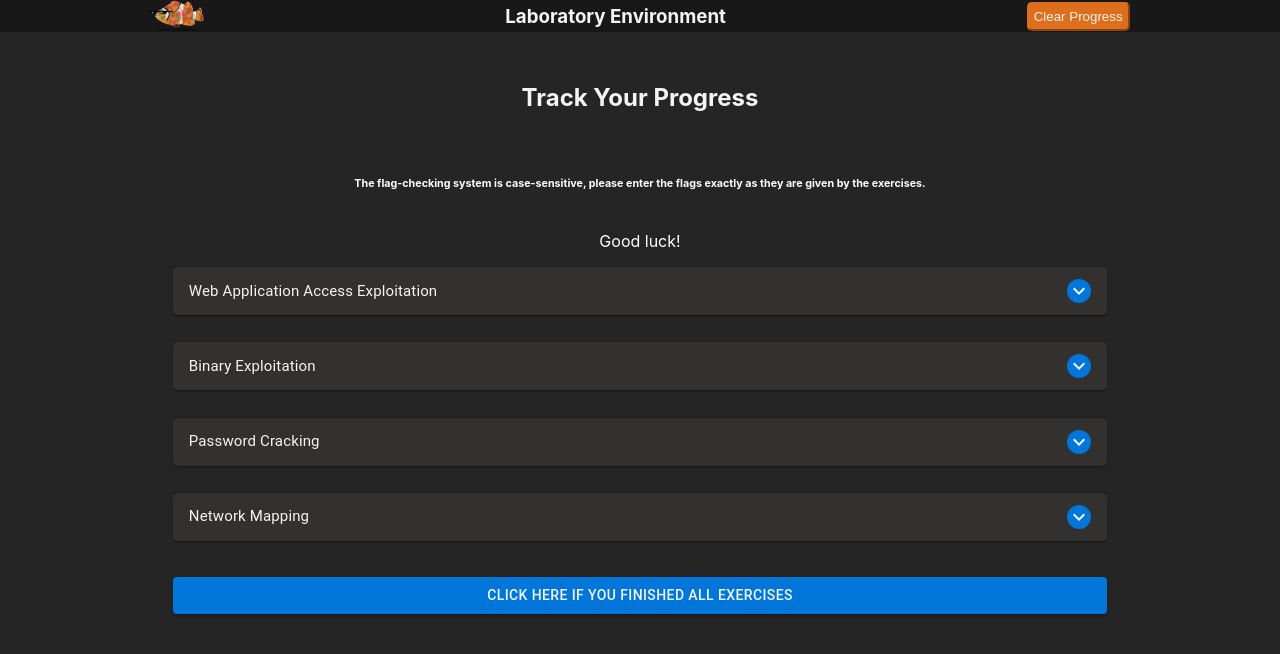
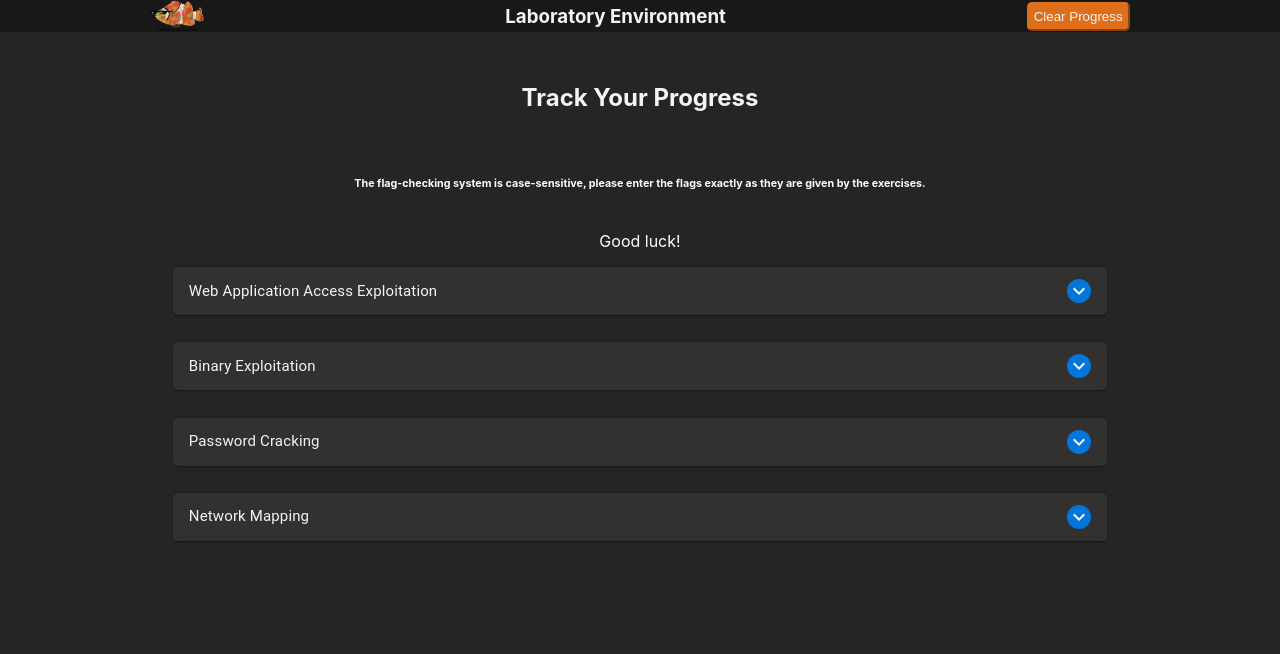
Before and after one commit to omarfq/capstone-progress-website, a React (Create React App) app: page / in a window 1280 px wide. Shown: the top 654 px of the page. Built offline with nearby package versions, Linux system fonts and the light colour scheme.

Commit message:
Got rid of the feature that turned containers green

```diff
--- a/src/components/item-list/item-list.component.jsx
+++ b/src/components/item-list/item-list.component.jsx
@@ -1,4 +1,4 @@
-import React, { useState, useEffect, useCallback } from 'react';
+import React, { useState } from 'react';
 import { makeStyles } from '@material-ui/core/styles';
 import ExpansionPanel from '@material-ui/core/ExpansionPanel';
 import ExpansionPanelDetails from '@material-ui/core/ExpansionPanelDetails';
@@ -7,7 +7,6 @@ import Typography from '@material-ui/core/Typography';
 import ExpandMoreIcon from '@material-ui/icons/ExpandMore';
 import ItemDetails from '../item-details/item-details.component';
 import LAB_DATA from '../data/lab.data';
-import FinishButtonComponent from '../button/finishButton.component';
 
 const useStyles = makeStyles((theme) => ({
   root: {
@@ -60,15 +59,6 @@ const useStyles = makeStyles((theme) => ({
     display: 'flex',
     flexDirection: 'column',
   },
-  detailsContainerCompleted: {
-    display: 'flex',
-    flexDirection: 'column',
-    backgroundColor: 'red',
-  },
-  finishText: {
-    textAlign: 'center',
-    color: '#fff',
-  },
   text: {
     textAlign: 'center',
     color: '#fff',
@@ -78,10 +68,7 @@ const useStyles = makeStyles((theme) => ({
 export default function ControlledExpansionPanels() {
   const classes = useStyles();
   const [expanded, setExpanded] = useState(false);
-  const [loading, setLoading] = useState(false);
 
-  const [completed, setCompleted] = useState('');
-  const [count, setCount] = useState(0);
   const [data, setData] = useState(LAB_DATA);
   const [childData, setChildData] = useState(Boolean);
 
@@ -104,23 +91,10 @@ export default function ControlledExpansionPanels() {
     if (
       JSON.stringify(childDataArray) === JSON.stringify(childVerificationArray)
     ) {
-      setCount(count + 1);
       setChildData(true);
     } else {
       setChildData(false);
     }
-  };
-
-  const loadButton = () => {
-    setLoading(true);
-    setTimeout(() => {
-      setLoading(false);
-      if (count === 1) {
-        setCompleted('true');
-      } else {
-        setCompleted('false');
-      }
-    }, 2000);
   };
 
   return (
@@ -136,9 +110,7 @@ export default function ControlledExpansionPanels() {
         <ExpansionPanel
           expanded={expanded === `panel${id}`}
           onChange={handleChange(`panel${id}`)}
-          className={
-            completed === 'true' ? classes.itemCompleted : classes.item
-          }
+          className={classes.item}
           key={id}
           {...otherLabProps}
         >
@@ -183,18 +155,6 @@ export default function ControlledExpansionPanels() {
           </ExpansionPanelDetails>
         </ExpansionPanel>
       ))}
-      <FinishButtonComponent
-        onClick={loadButton}
-        loading={loading}
-        className={classes.checkFlagBtn}
-      />
-      <h2 className={classes.finishText}>
-        {completed === 'true'
-          ? 'Congratulations on finishing the lab! Great work!'
-          : completed === 'false'
-          ? 'You still have some exercises left!'
-          : ''}
-      </h2>
     </div>
   );
 }
```
